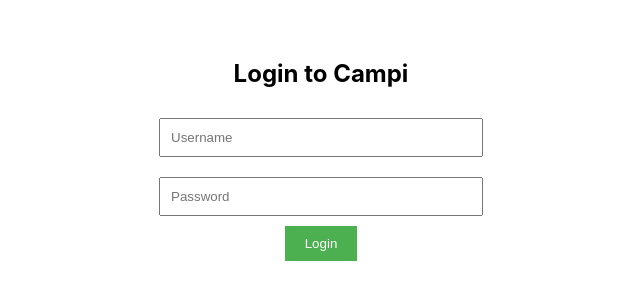
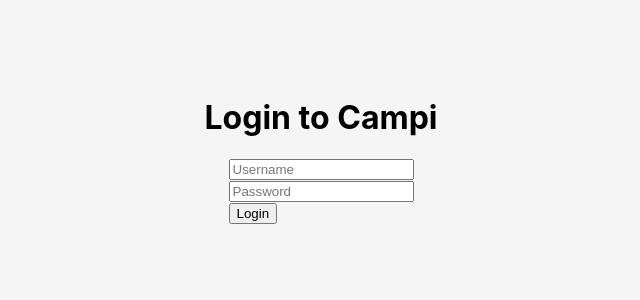
Before and after one commit to AaqilRazak/Campi, a React (Create React App) app: page /login in a window 1280 px wide. Shown: the part 250-550 px from the top of the page, without its empty margins (319-959 px from the left). Built offline with nearby package versions, Linux system fonts and the light colour scheme.

Commit message:
Added skeleton code for the login components

```diff
--- /dev/null
+++ b/src/api/auth.js
@@ -0,0 +1,14 @@
+export const login = async (username, password) => {
+  // Replace this with actual API call
+  return new Promise((resolve, reject) => {
+    setTimeout(() => {
+      if (username === 'student' && password === 'password') {
+        resolve({ role: 'student' });
+      } else if (username === 'admin' && password === 'adminpass') {
+        resolve({ role: 'admin' });
+      } else {
+        reject(new Error('Invalid username or password'));
+      }
+    }, 1000); // Simulate network delay
+  });
+};
--- /dev/null
+++ b/src/components/ErrorMessage.js
@@ -0,0 +1,7 @@
+import React from 'react';
+
+const ErrorMessage = ({ message }) => {
+  return <div className="error-message" role="alert">{message}</div>;
+};
+
+export default ErrorMessage;
--- /dev/null
+++ b/src/components/InputField.js
@@ -0,0 +1,20 @@
+import React from 'react';
+
+const InputField = ({ type, name, value, onChange, placeholder, error }) => {
+  return (
+    <div className="input-field">
+      <input
+        type={type}
+        name={name}
+        value={value}
+        onChange={onChange}
+        placeholder={placeholder}
+        aria-invalid={error ? 'true' : 'false'}
+        aria-describedby={`${name}-error`}
+      />
+      {error && <span id={`${name}-error`} className="error-message">{error}</span>}
+    </div>
+  );
+};
+
+export default InputField;
--- /dev/null
+++ b/src/components/LoginForm.js
@@ -0,0 +1,69 @@
+import React, { useState } from 'react';
+import { useNavigate } from 'react-router-dom';
+import InputField from './InputField';
+import ErrorMessage from './ErrorMessage';
+import { login } from '../api/auth';
+
+const LoginForm = () => {
+  const [formData, setFormData] = useState({ username: '', password: '' });
+  const [errors, setErrors] = useState({});
+  const [loading, setLoading] = useState(false);
+  const navigate = useNavigate();
+
+  const handleChange = (e) => {
+    setFormData({ ...formData, [e.target.name]: e.target.value });
+  };
+
+  const validate = () => {
+    const newErrors = {};
+    if (!formData.username) newErrors.username = 'Username is required';
+    if (!formData.password) newErrors.password = 'Password is required';
+    return newErrors;
+  };
+
+  const handleSubmit = async (e) => {
+    e.preventDefault();
+    const formErrors = validate();
+    if (Object.keys(formErrors).length) {
+      setErrors(formErrors);
+      return;
+    }
+    setLoading(true);
+    try {
+      const user = await login(formData.username, formData.password);
+      // Save user data to context or global state
+      navigate(user.role === 'admin' ? '/admin' : '/chat');
+    } catch (error) {
+      setErrors({ general: error.message });
+    } finally {
+      setLoading(false);
+    }
+  };
+
+  return (
+    <form className="login-form" onSubmit={handleSubmit}>
+      <InputField
+        type="text"
+        name="username"
+        value={formData.username}
+        onChange={handleChange}
+        placeholder="Username"
+        error={errors.username}
+      />
+      <InputField
+        type="password"
+        name="password"
+        value={formData.password}
+        onChange={handleChange}
+        placeholder="Password"
+        error={errors.password}
+      />
+      {errors.general && <ErrorMessage message={errors.general} />}
+      <button type="submit" disabled={loading}>
+        {loading ? 'Logging in...' : 'Login'}
+      </button>
+    </form>
+  );
+};
+
+export default LoginForm;
--- a/src/pages/LoginPage.js
+++ b/src/pages/LoginPage.js
@@ -1,77 +1,14 @@
-import React, { useState } from 'react';
-import { useNavigate } from 'react-router-dom';
+import React from 'react';
+import LoginForm from '../components/LoginForm';
+import styles from '../styles/LoginPage.module.css';
 
 const LoginPage = () => {
-  const [username, setUsername] = useState('');
-  const [password, setPassword] = useState('');
-  const [error, setError] = useState('');
-  const navigate = useNavigate();
-
-  const handleLogin = () => {
-    // Mocked login logic
-    if (username === 'student' && password === 'password') {
-      navigate('/chat'); // Redirect to ChatPage
-    } else if (username === 'admin' && password === 'adminpass') {
-      navigate('/admin'); // Redirect to AdminPage
-    } else {
-      setError('Invalid username or password');
-    }
-  };
-
   return (
-    <div style={styles.container}>
-      <h2>Login to Campi</h2>
-      <div style={styles.form}>
-        <input
-          style={styles.input}
-          type="text"
-          placeholder="Username"
-          value={username}
-          onChange={(e) => setUsername(e.target.value)}
-        />
-        <input
-          style={styles.input}
-          type="password"
-          placeholder="Password"
-          value={password}
-          onChange={(e) => setPassword(e.target.value)}
-        />
-        {error && <p style={styles.error}>{error}</p>}
-        <button style={styles.button} onClick={handleLogin}>Login</button>
-      </div>
+    <div className={styles.loginPage}>
+      <h1>Login to Campi</h1>
+      <LoginForm />
     </div>
   );
 };
 
-// Basic styles for layout
-const styles = {
-  container: {
-    display: 'flex',
-    flexDirection: 'column',
-    alignItems: 'center',
-    justifyContent: 'center',
-    height: '100vh',
-  },
-  form: {
-    display: 'flex',
-    flexDirection: 'column',
-    alignItems: 'center',
-  },
-  input: {
-    margin: '10px 0',
-    padding: '10px',
-    width: '300px',
-  },
-  button: {
-    padding: '10px 20px',
-    backgroundColor: '#4CAF50',
-    color: 'white',
-    border: 'none',
-    cursor: 'pointer',
-  },
-  error: {
-    color: 'red',
-  },
-};
-
 export default LoginPage;
--- /dev/null
+++ b/src/styles/LoginPage.module.css
@@ -0,0 +1,50 @@
+.loginPage {
+  display: flex;
+  flex-direction: column;
+  align-items: center;
+  justify-content: center;
+  height: 100vh;
+  background-color: #f5f5f5;
+}
+
+.loginForm {
+  background-color: white;
+  padding: 2rem;
+  border-radius: 8px;
+  box-shadow: 0 4px 6px rgba(0, 0, 0, 0.1);
+  width: 100%;
+  max-width: 400px;
+}
+
+.inputField {
+  margin-bottom: 1rem;
+}
+
+.inputField input {
+  width: 100%;
+  padding: 0.5rem;
+  border: 1px solid #ccc;
+  border-radius: 4px;
+}
+
+.errorMessage {
+  color: red;
+  font-size: 0.875rem;
+  margin-top: 0.25rem;
+}
+
+.submitButton {
+  width: 100%;
+  padding: 0.75rem;
+  background-color: #4CAF50;
+  color: white;
+  border: none;
+  border-radius: 4px;
+  cursor: pointer;
+  font-size: 1rem;
+}
+
+.submitButton:disabled {
+  background-color: #ccc;
+  cursor: not-allowed;
+}
```
Also changed, not shown: src/pages/LoginForm.js (added).
